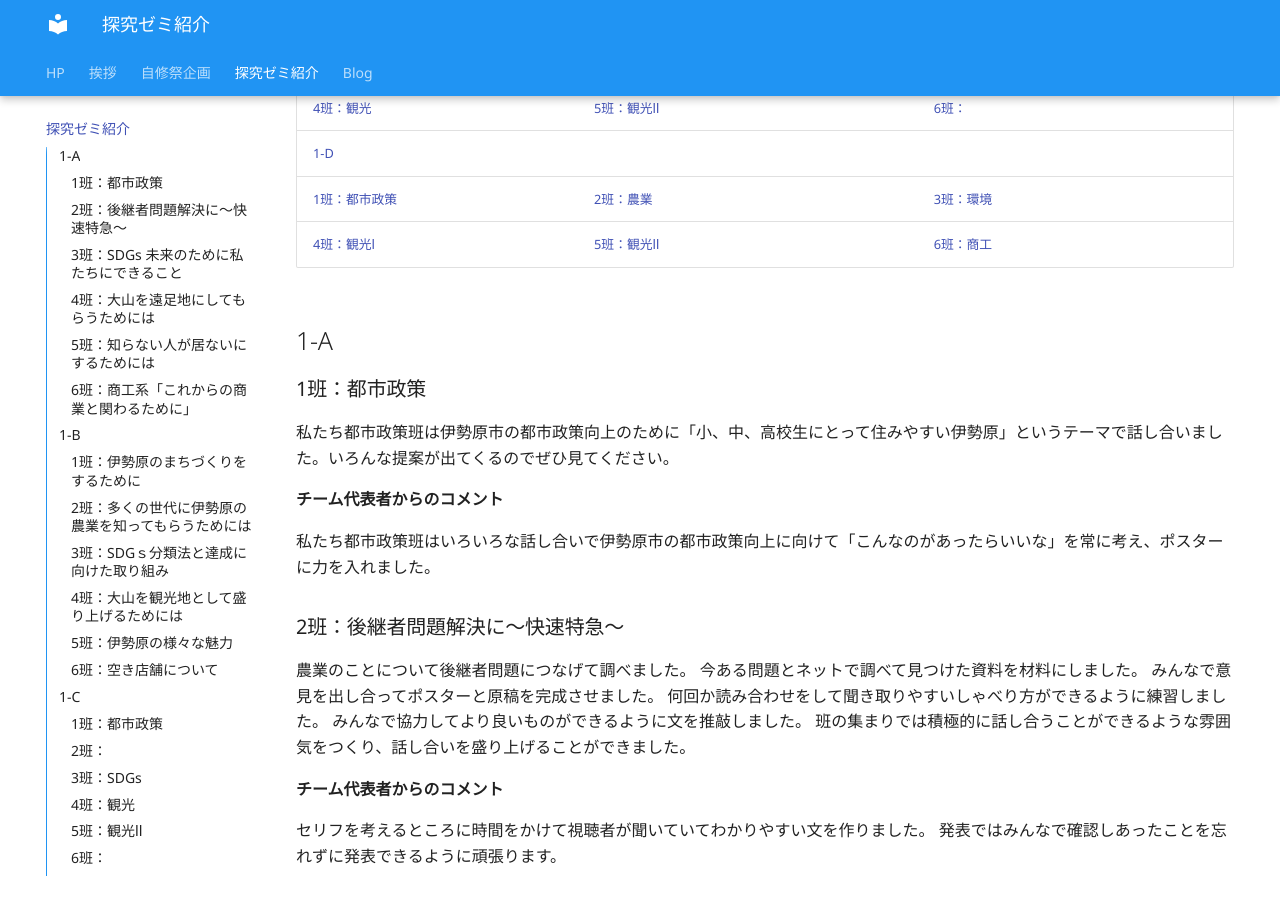
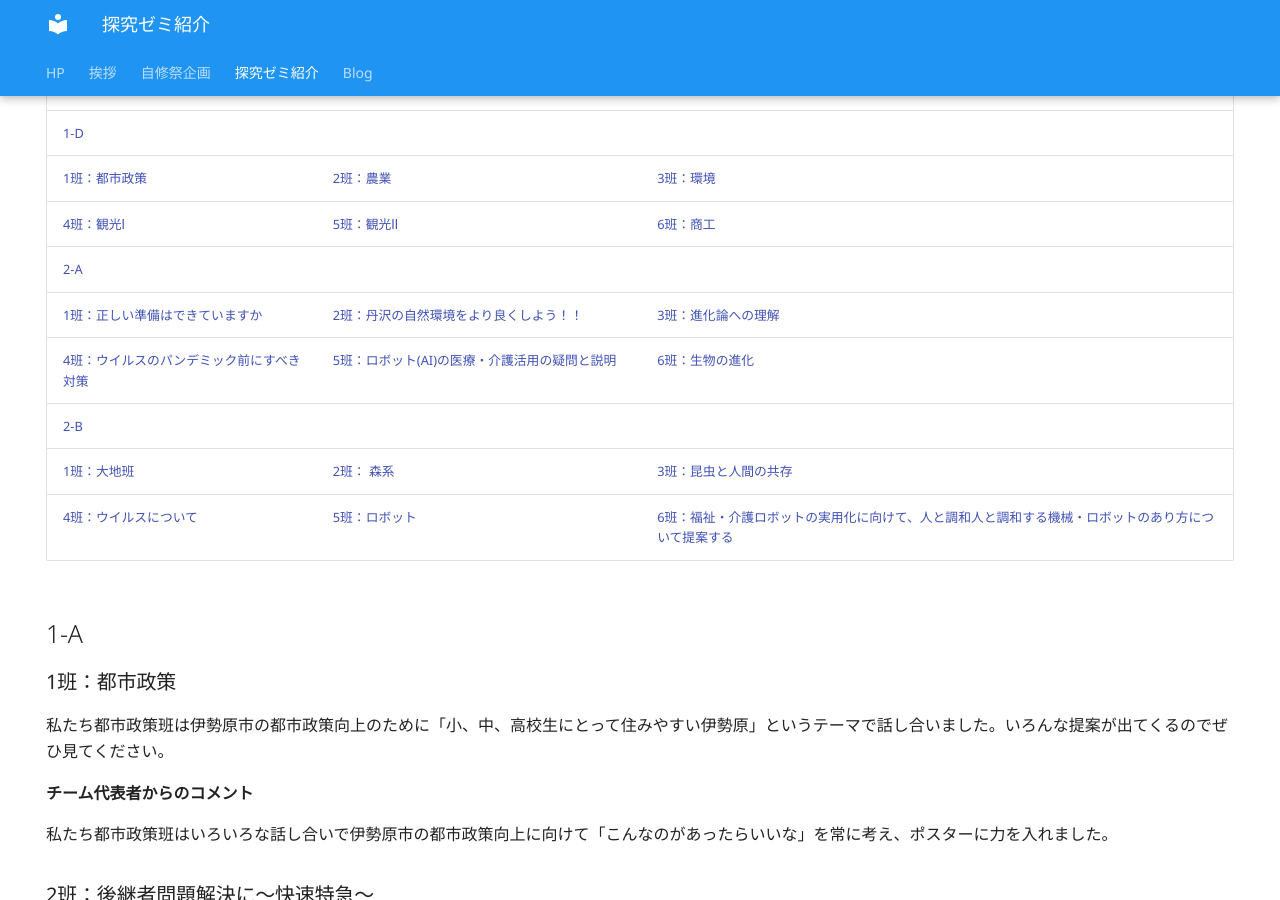
Before and after one commit to JSfes/JSfes.github.io, an MkDocs documentation site: the page built from docs/seminars.md, in a window 1280 px wide and 900 px high, scrolled down 634 px. Built offline with MkDocs 1.6.1 and Material for MkDocs 9.7.7, drawn with Linux system fonts in a browser that asks for light colours.

Commit message:
[Add]: 2-B-6までのTOC

```diff
--- a/docs/seminars.md
+++ b/docs/seminars.md
@@ -20,6 +21,13 @@
 | [1-D](#1-D) |  |  |
 | [1班：都市政策](#1-D-1) | [2班：農業](#1-D-2) | [3班：環境](#1-D-3) |
 | [4班：観光Ⅰ](#1-D-4) | [5班：観光Ⅱ](#1-D-5) | [6班：商工](#1-D-6) |
+| [2-A](#2-A) |  |  |
+| [1班：正しい準備はできていますか](#2-A-1) | [2班：丹沢の自然環境をより良くしよう！！](#2-A-2) | [3班：進化論への理解](#2-A-3) |
+| [4班：ウイルスのパンデミック前にすべき対策](#2-A-4) | [5班：ロボット(AI)の医療・介護活用の疑問と説明](#2-A-5) | [6班：生物の進化](#2-A-6) |
+| [2-B](#2-B) |  |  |
+| [1班：大地班](#2-B-1) | [2班： 森系](#2-B-2) | [3班：昆虫と人間の共存](#2-B-3) |
+| [4班：ウイルスについて](#2-B-4) | [5班：ロボット](#2-B-5) | [6班：福祉・介護ロボットの実用化に向けて、人と調和人と調和する機械・ロボットのあり方について提案する](#2-B-6) |
+
 
 
 
```
Also changed, not shown: other parts of docs/seminars.md (+1 -0 lines).
